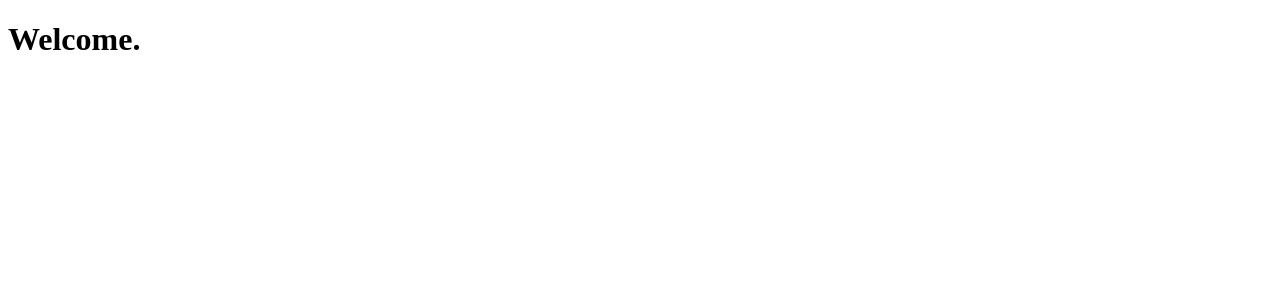
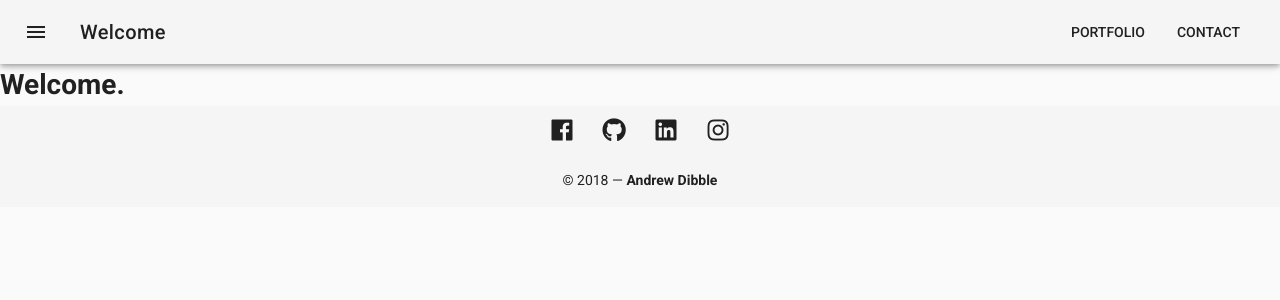
Before and after one commit to acdibble/andrew.dibble.codes, a Vue app: page / in a window 1280 px wide. Shown: the top 300 px of the page. Built offline with nearby package versions, Linux system fonts and the light colour scheme.

Commit message:
Require Vuetify and add navbar and footer

```diff
--- a/index.html
+++ b/index.html
@@ -3,7 +3,9 @@
   <head>
     <meta charset="utf-8">
     <meta name="viewport" content="width=device-width,initial-scale=1.0">
-    <title>Andrew Dibble</title>
+    <link href='https://fonts.googleapis.com/css?family=Roboto:300,400,500,700|Material+Icons' rel="stylesheet">
+    <link rel="stylesheet" href="https://use.fontawesome.com/releases/v5.0.10/css/all.css" integrity="sha384-+d0P83n9kaQMCwj8F4RJB66tzIwOKmrdb46+porD/OvrJ+37WqIM7UoBtwHO6Nlg" crossorigin="anonymous">
+  <title>Andrew Dibble</title>
   </head>
   <body>
     <div id="app"></div>
--- a/package.json
+++ b/package.json
@@ -14,7 +14,8 @@
     "body-parser": "^1.18.2",
     "express": "^4.16.3",
     "vue": "^2.5.2",
-    "vue-router": "^3.0.1"
+    "vue-router": "^3.0.1",
+    "vuetify": "^1.0.16"
   },
   "devDependencies": {
     "autoprefixer": "^7.1.2",
--- a/src/App.vue
+++ b/src/App.vue
@@ -1,12 +1,20 @@
 <template>
   <div id="app">
-    <router-view/>
+    <v-app class="application--toolbar application--footer application--footer-fixed">
+      <nav-bar></nav-bar>
+      <router-view/>
+      <bottom></bottom>
+    </v-app>
   </div>
 </template>
 
 <script>
+import NavBar from './components/NavBar';
+import Bottom from './components/Bottom';
+
 export default {
   name: 'App',
+  components: { Bottom, NavBar },
 };
 </script>
 
--- /dev/null
+++ b/src/components/Bottom.vue
@@ -0,0 +1,41 @@
+<template>
+  <v-footer height="auto">
+      <v-layout row wrap justify-center>
+        <v-btn
+          v-for="icon in icons"
+          :id="icon.split('-')[1]"
+          :key="icon"
+          icon
+          @click="handleClick($event)"
+        >
+          <v-icon
+            :id="icon.split('-')[1]"
+            size="24px"
+          >
+            {{ icon }}
+          </v-icon>
+        </v-btn>
+      <v-flex xs12 py-3 text-xs-center>
+        &copy; {{ new Date().getFullYear() }} — <strong>Andrew Dibble</strong>
+      </v-flex>
+    </v-layout>
+  </v-footer>
+</template>
+
+
+<script>
+export default {
+  name: 'Bottom',
+  data: () => ({
+    icons: [
+      'fab fa-facebook',
+      'fab fa-github',
+      'fab fa-linkedin',
+      'fab fa-instagram',
+    ],
+  }),
+  methods: {
+    handleClick: e => console.log(e.target.childNodes[0].id), // eslint-disable-line
+  },
+};
+</script>
--- /dev/null
+++ b/src/components/NavBar.vue
@@ -0,0 +1,17 @@
+<template>
+  <v-toolbar>
+    <v-toolbar-side-icon></v-toolbar-side-icon>
+    <v-toolbar-title>Welcome</v-toolbar-title>
+    <v-spacer></v-spacer>
+    <v-toolbar-items class="hidden-sm-and-down">
+      <v-btn flat>Portfolio</v-btn>
+      <v-btn flat>Contact</v-btn>
+    </v-toolbar-items>
+  </v-toolbar>
+</template>
+
+<script>
+export default {
+  name: 'NavBar',
+};
+</script>
--- a/src/main.js
+++ b/src/main.js
@@ -1,9 +1,11 @@
-// The Vue build version to load with the `import` command
-// (runtime-only or standalone) has been set in webpack.base.conf with an alias.
 import Vue from 'vue';
+import Vuetify from 'vuetify';
+import 'vuetify/dist/vuetify.min.css';
+
 import App from './App';
 import router from './router';
 
+Vue.use(Vuetify);
 Vue.config.productionTip = false;
 
 /* eslint-disable no-new */
```
Also changed, not shown: 1 other file (tests, documents, lock files or other folders).
